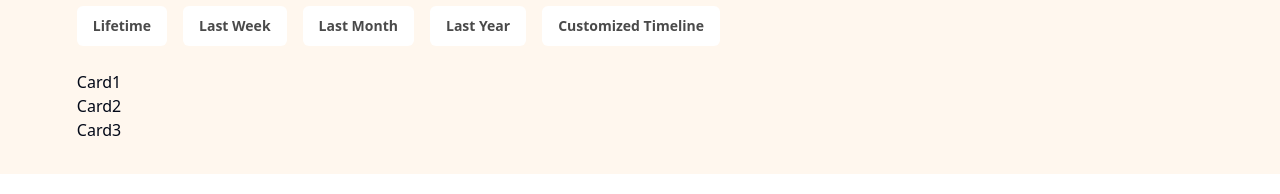
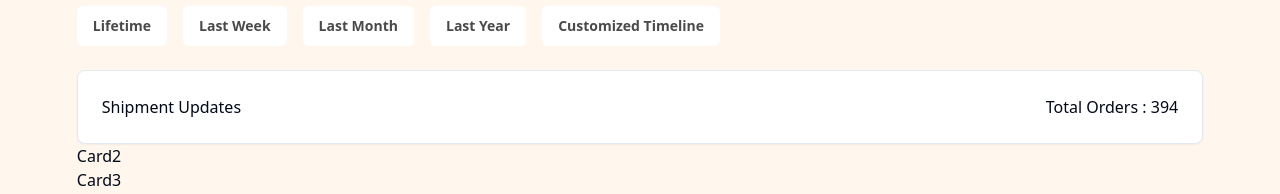
Before and after one commit to shreyas0924/postship-assignment, a React (Vite) app: page / in a window 1280 px wide. Shown: the part 498-692 px from the top of the page. Built offline with nearby package versions, Linux system fonts and the light colour scheme.

Commit message:
performance card 1

```diff
--- a/src/components/performance.tsx
+++ b/src/components/performance.tsx
@@ -1,5 +1,6 @@
 import React from 'react'
 import { Button } from './ui/button'
+import { Card, CardHeader } from './ui/card'
 
 const Performance: React.FC = () => {
   return (
@@ -17,7 +18,14 @@
       </div>
 
       <div>
-        <div>Card1</div>
+        <Card>
+          <CardHeader>
+            <div className='flex flex-row items-start'>
+              <div>Shipment Updates</div>
+              <div className='ml-auto'>Total Orders : 394</div>
+            </div>
+          </CardHeader>
+        </Card>
         <div>Card2</div>
         <div>Card3</div>
       </div>
--- /dev/null
+++ b/src/components/ui/card.tsx
@@ -0,0 +1,79 @@
+import * as React from 'react'
+
+import { cn } from '../../lib/utils'
+
+const Card = React.forwardRef<
+  HTMLDivElement,
+  React.HTMLAttributes<HTMLDivElement>
+>(({ className, ...props }, ref) => (
+  <div
+    ref={ref}
+    className={cn(
+      'rounded-lg border bg-card text-card-foreground shadow-sm',
+      className
+    )}
+    {...props}
+  />
+))
+Card.displayName = 'Card'
+
+const CardHeader = React.forwardRef<
+  HTMLDivElement,
+  React.HTMLAttributes<HTMLDivElement>
+>(({ className, ...props }, ref) => (
+  <div
+    ref={ref}
+    className={cn('flex flex-col space-y-1.5 p-6', className)}
+    {...props}
+  />
+))
+CardHeader.displayName = 'CardHeader'
+
+const CardTitle = React.forwardRef<
+  HTMLParagraphElement,
+  React.HTMLAttributes<HTMLHeadingElement>
+>(({ className, ...props }, ref) => (
+  <h3
+    ref={ref}
+    className={cn(
+      'text-2xl font-semibold leading-none tracking-tight',
+      className
+    )}
+    {...props}
+  />
+))
+CardTitle.displayName = 'CardTitle'
+
+const CardDescription = React.forwardRef<
+  HTMLParagraphElement,
+  React.HTMLAttributes<HTMLParagraphElement>
+>(({ className, ...props }, ref) => (
+  <p
+    ref={ref}
+    className={cn('text-sm text-muted-foreground', className)}
+    {...props}
+  />
+))
+CardDescription.displayName = 'CardDescription'
+
+const CardContent = React.forwardRef<
+  HTMLDivElement,
+  React.HTMLAttributes<HTMLDivElement>
+>(({ className, ...props }, ref) => (
+  <div ref={ref} className={cn('p-6 pt-0', className)} {...props} />
+))
+CardContent.displayName = 'CardContent'
+
+const CardFooter = React.forwardRef<
+  HTMLDivElement,
+  React.HTMLAttributes<HTMLDivElement>
+>(({ className, ...props }, ref) => (
+  <div
+    ref={ref}
+    className={cn('flex items-center p-6 pt-0', className)}
+    {...props}
+  />
+))
+CardFooter.displayName = 'CardFooter'
+
+export { Card, CardHeader, CardFooter, CardTitle, CardDescription, CardContent }
```
